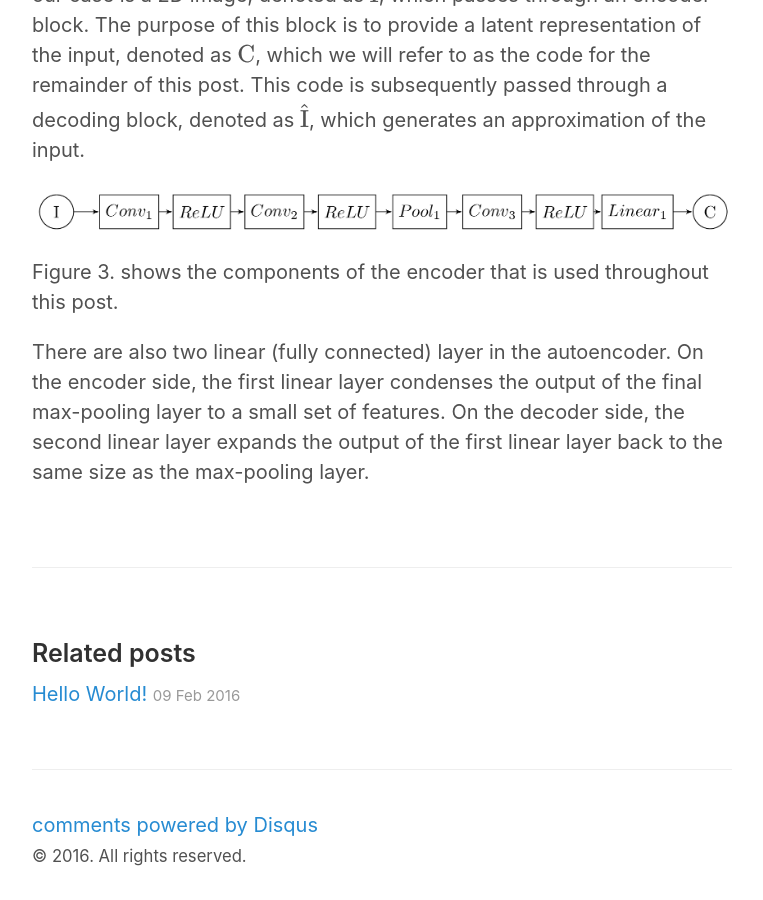
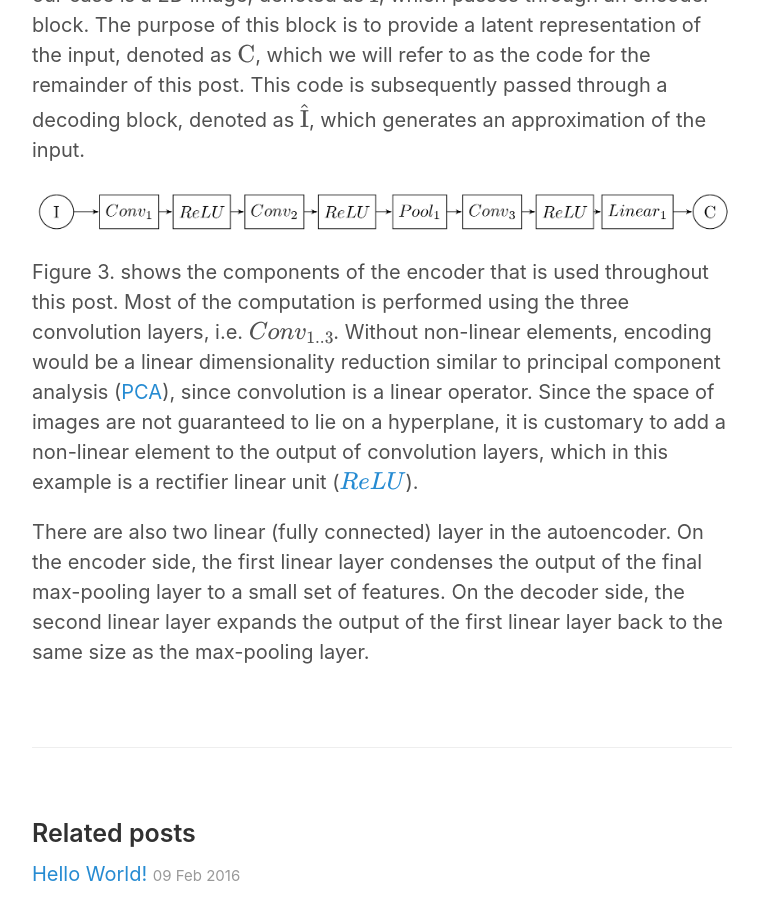
Before and after one commit to siavashk/siavashk.github.io, a Jekyll site: the page built from _posts/2016-02-13-autoencoder-imagenet.md, in a window 1280 px wide and 900 px high, scrolled down 1578 px. Shown: the whole window, without its empty margins (258-1021 px from the left). Built offline with Jekyll 4.4.1, drawn with Linux system fonts in a browser that asks for light colours; Markdown is read by kramdown in place of the engine named in the settings; formulas are drawn with MathJax 3; comment, search, counter and statistics services are not loaded.

Commit message:
Wrote most of the encoder paragraph

```diff
--- a/_posts/2016-02-13-autoencoder-imagenet.md
+++ b/_posts/2016-02-13-autoencoder-imagenet.md
@@ -19,8 +19,6 @@ Figure 2. shows the major components of an autoencoder. The input in our case is
 
 ![Encoder overview](/assets/ae2.jpg "Figure 3: encoder components in this post")
 
-Figure 3. shows the components of the encoder that is used throughout this post.
-
-[comment]: <> (Figure X. shows the architecture of the autoencoder. The network has three convolution layers on the encoding side and three convolution layers on the decoding side. Each convolution layer has a rectifier linear unit as an activation function. On the encoding side, there are two max-pooling layers after the second and third convolution layers. These pooling layers are mirrored on the decoder side for symmetry.)
+Figure 3. shows the components of the encoder that is used throughout this post. Most of the computation is performed using the three convolution layers, i.e. \\(Conv_{1..3}\\). Without non-linear elements, encoding would be a linear dimensionality reduction similar to principal component analysis ([PCA](https://en.wikipedia.org/wiki/Principal_component_analysis)), since convolution is a linear operator. Since the space of images are not guaranteed to lie on a hyperplane, it is customary to add a non-linear element to the output of convolution layers, which in this example is a rectifier linear unit ([\\(ReLU\\)](https://en.wikipedia.org/wiki/Rectifier_%28neural_networks%29)).
 
 There are also two linear (fully connected) layer in the autoencoder. On the encoder side, the first linear layer condenses the output of the final max-pooling layer to a small set of features. On the decoder side, the second linear layer expands the output of the first linear layer back to the same size as the max-pooling layer.
```
